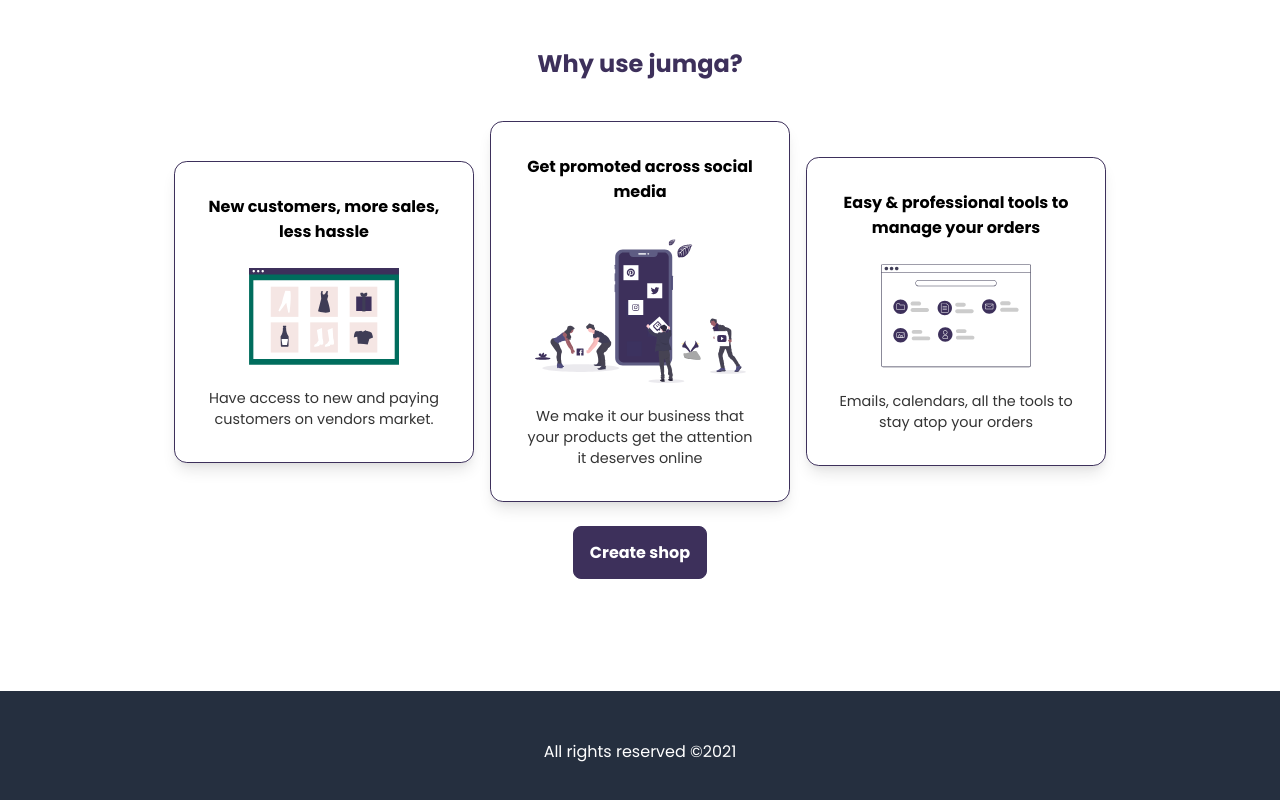
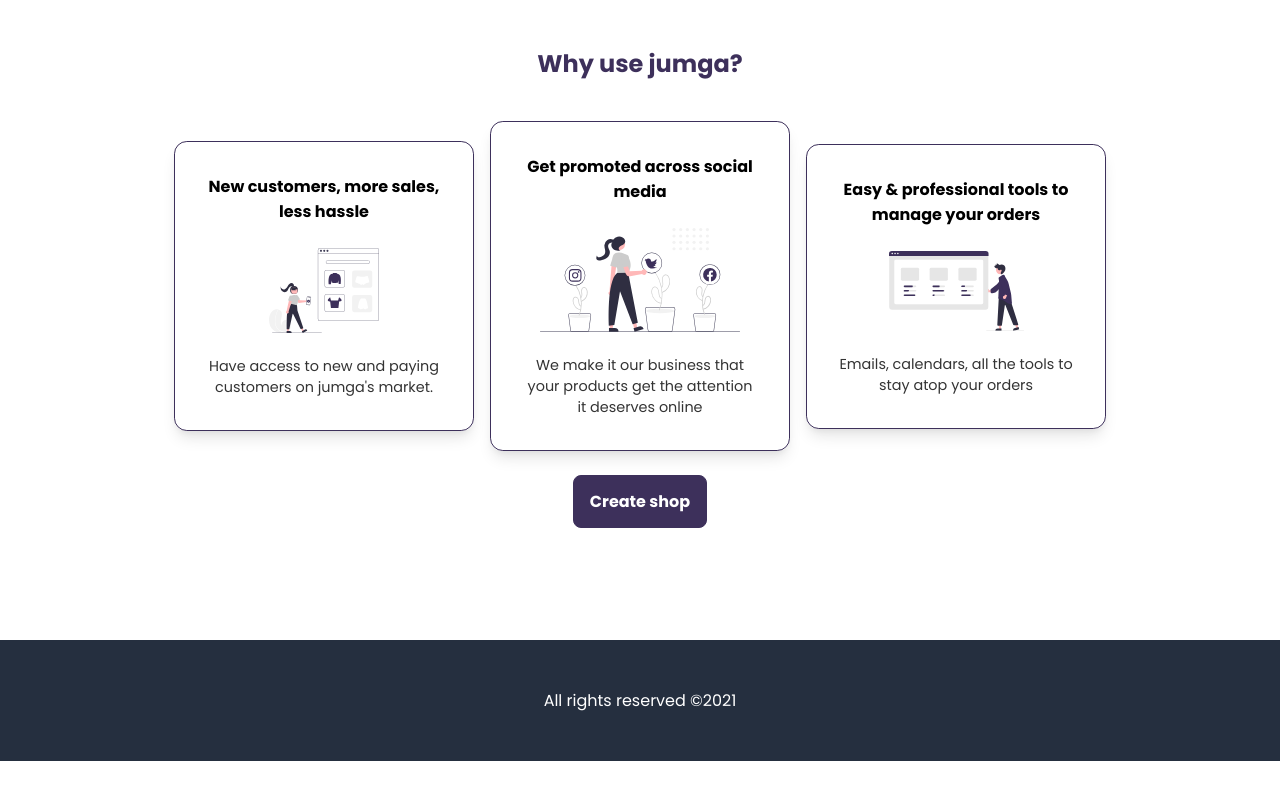
Before and after one commit to Olamidun/jumga-flutterwave, a plain HTML site: page index.html in a window 1280 px wide. Shown: the part 1301-2101 px from the top of the page. After the commit the page ends 2062 px from the top, so only its background shows below. Drawn offline with Linux system fonts and the light colour scheme.

Commit message:
update homepage images

```diff
--- a/assets/css/style.css
+++ b/assets/css/style.css
@@ -124,9 +124,16 @@
   margin: 1rem 0;
 }
 
-.section-3 .row .col:nth-child(1) img,
+.section-3 .row .col:nth-child(1) img {
+  width: 110px;
+}
+
+.section-3 .row .col:nth-child(2) img {
+  width: 200px;
+}
+
 .section-3 .row .col:nth-child(3) img {
-  width: 150px;
+  width: 135px;
 }
 
 @media (min-width: 768px) {
--- a/index.html
+++ b/index.html
@@ -76,17 +76,17 @@
     <div class="row">
       <div class="col">
         <h4>New customers, more sales, less hassle</h4>
-        <img src="./assets/images/moresales.svg" alt="create shop" />
-        <p>Have access to new and paying customers on vendors market.</p>
+        <img src="./assets/images/online-shopping.svg" alt="create shop" />
+        <p>Have access to new and paying customers on jumga's market.</p>
       </div>
       <div class="col">
         <h4>Get promoted across social media</h4>
-        <img src="./assets/images/social.svg" alt="create shop" />
+        <img src="./assets/images/social-strategy.svg" alt="create shop" />
         <p>We make it our business that your products get the attention it deserves online</p>
       </div>
       <div class="col">
         <h4>Easy & professional tools to manage your orders</h4>
-        <img src="./assets/images/tools.svg" alt="create shop" />
+        <img src="./assets/images/stats.svg" alt="create shop" />
         <p>Emails, calendars, all the tools to stay atop your orders</p>
       </div>
     </div>
```
Also changed, not shown: assets/images/online-shopping.svg (added), assets/images/social-strategy.svg (added), assets/images/stats.svg (added).
